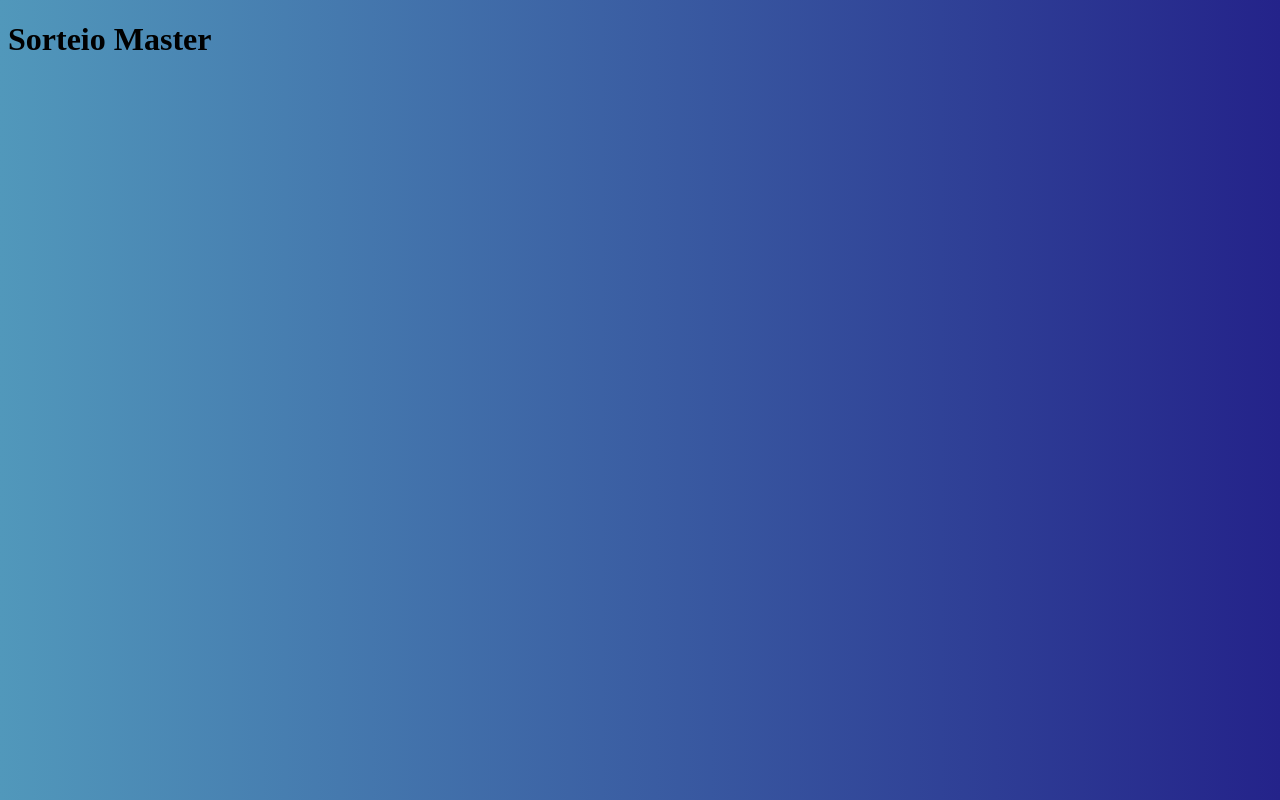
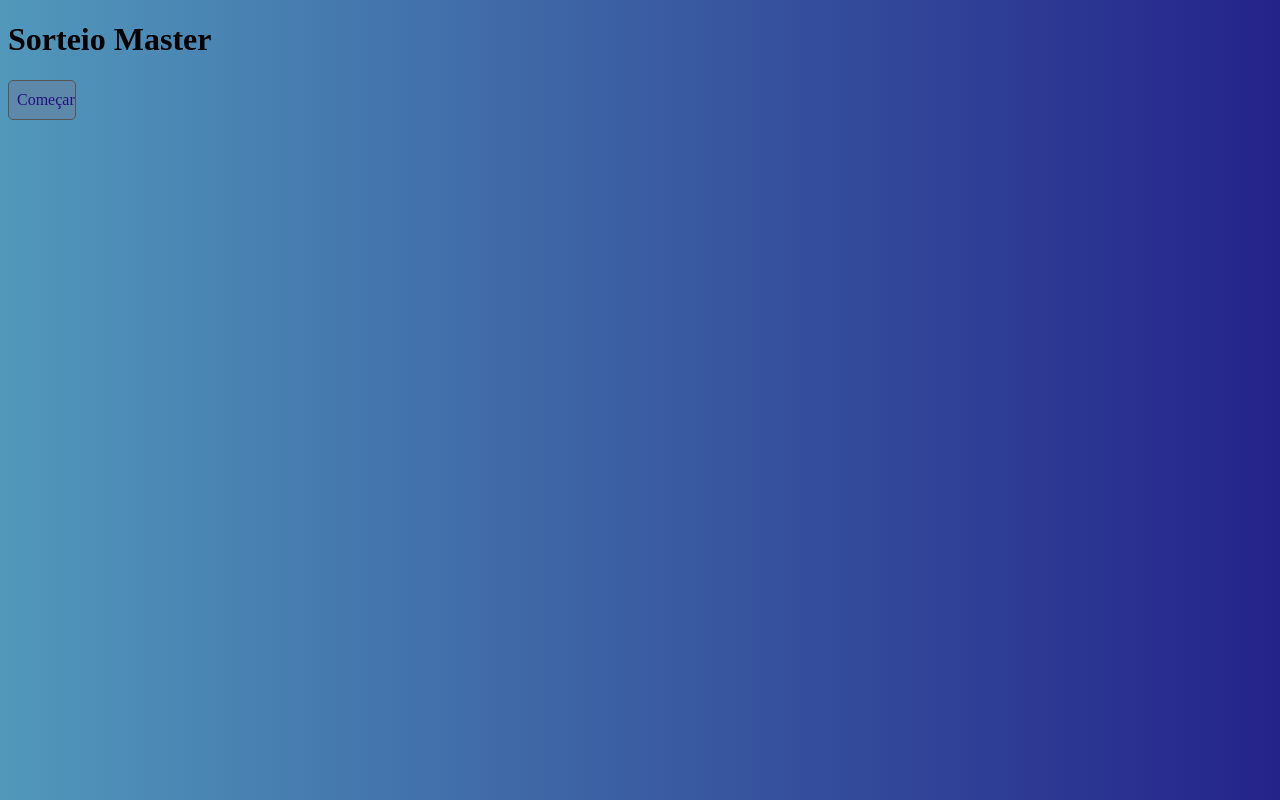
Before and after one commit to hugovettorello/sorteio, a plain HTML site: page index.html in a window 1280 px wide. Drawn offline with Linux system fonts and the light colour scheme.

Commit message:
botão começar css

```diff
--- a/index.css
+++ b/index.css
@@ -1,7 +1,20 @@
 body{  background: linear-gradient(to right, #5198bb,#24238a);}
 
 .btn{
-    padding: 10px 8px
-    whinth
+    padding: 10px 8px;
+    width: 50px;
+    color: rgb(35, 17, 125);
+    background: rgb(93, 136, 169);
+    border: 1px solid #555;
+    border-radius: 5px;
+    text-align: center;
+    user-select: nome;
+    cursor: pointer;
+    transition: 2s;
+}
+
+
+.btn:hover{
+background: rgb(136, 198, 246);
 
 }
--- a/index.html
+++ b/index.html
@@ -13,3 +13,14 @@
 
 </body>
 </html>
+
+
+<link rel="stylesheet" href="assts/css/style.css">
+
+<body>
+    <div class="btn">Começar</div>
+</body>
+
+
+
+<html>
```
